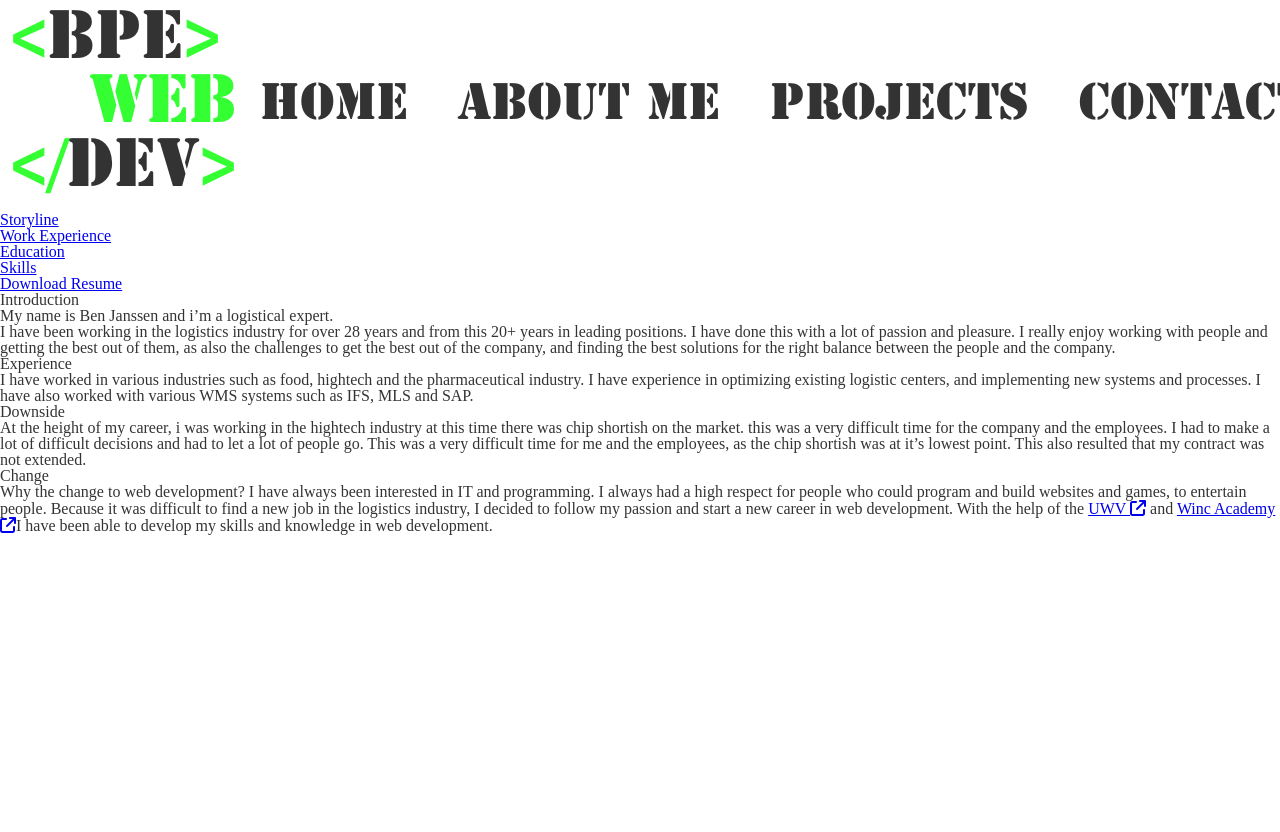
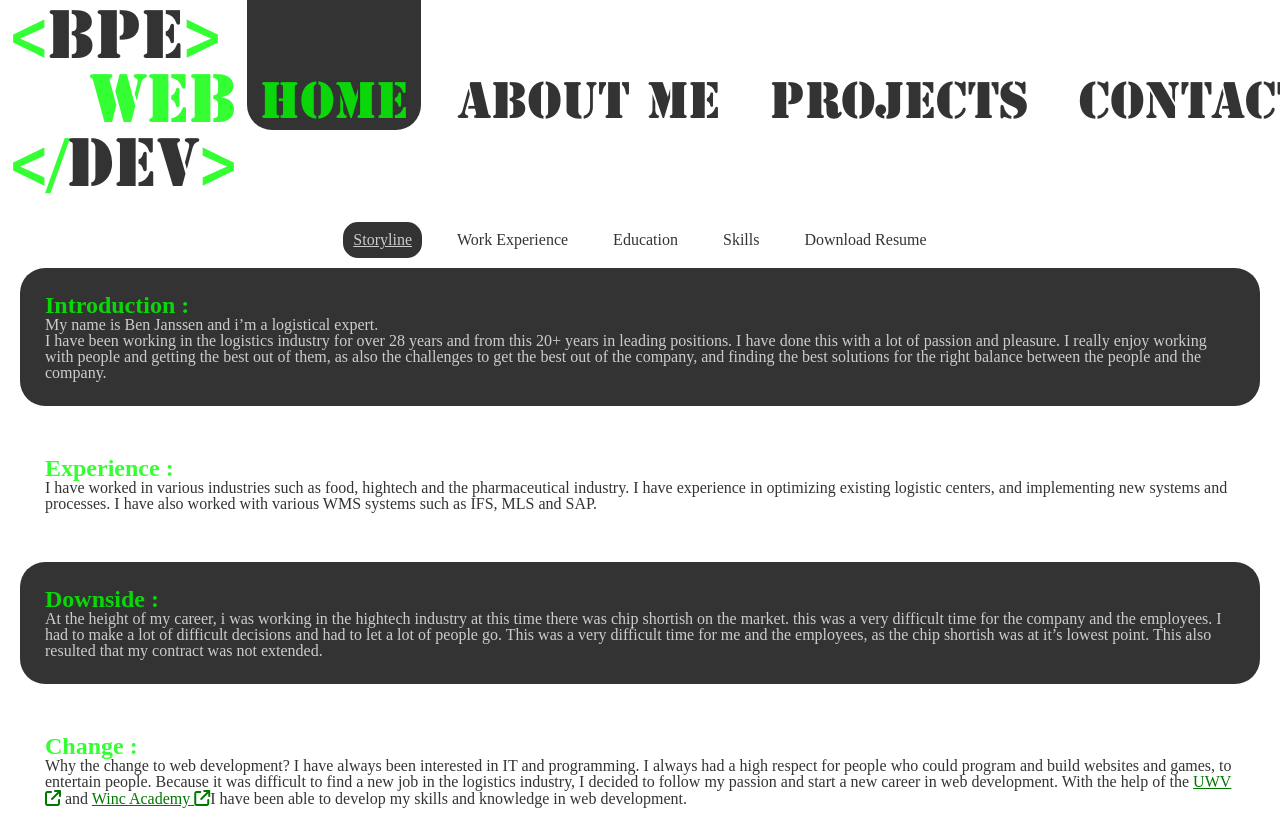
Before and after one commit to BJanssen78/Portfolio-Bepeel-Dev, a React (Vite) app: page /about/ in a window 1280 px wide. Shown: the top 832 px of the page. Before the commit the page ends 800 px from the top, so only its background shows below. Built offline with nearby package versions, Linux system fonts and the light colour scheme.

Commit message:
updating styling

```diff
--- a/src/scss/_variables.scss
+++ b/src/scss/_variables.scss
@@ -12,6 +12,7 @@ $font-special: "stencilSTD";
 $color-white: rgba(255, 255, 255, 0.753);
 $color-black: rgba(0, 0, 0, 0.8);
 $color-green: rgba(0, 255, 0, 0.8);
+$color-green-hard: rgb(0, 120, 0, 1);
 
 //header options, screen width = 100vw
 $site-logo-width: 34vw;
@@ -24,6 +25,7 @@ $site-nav-width: calc(100% - #{$site-logo-width});
     --bg-clr-reverse: #{$color-black};
     --font-clr-reverse: #{$color-white};
     --element-clr: #{$color-green};
+    --external-link-clr: #{$color-green-hard};
   }
 }
 
@@ -34,5 +36,6 @@ $site-nav-width: calc(100% - #{$site-logo-width});
     --bg-clr-reverse: #{$color-white};
     --font-clr-reverse: #{$color-black};
     --element-clr: #{$color-green};
+    --external-link-clr: #{$color-green};
   }
 }
--- a/src/scss/site.css
+++ b/src/scss/site.css
@@ -9,6 +9,7 @@
     --bg-clr-reverse: rgba(0, 0, 0, 0.8);
     --font-clr-reverse: rgba(255, 255, 255, 0.753);
     --element-clr: rgba(0, 255, 0, 0.8);
+    --external-link-clr: rgb(0, 120, 0);
   }
 }
 @media (prefers-color-scheme: dark) {
@@ -18,6 +19,7 @@
     --bg-clr-reverse: rgba(255, 255, 255, 0.753);
     --font-clr-reverse: rgba(0, 0, 0, 0.8);
     --element-clr: rgba(0, 255, 0, 0.8);
+    --external-link-clr: rgba(0, 255, 0, 0.8);
   }
 }
 @media (prefers-reduced-motion: reduce) {
@@ -121,9 +123,15 @@ body {
   padding: 0;
   margin: 0;
   gap: 25px;
+  border-radius: 25px;
+}
+.site-navigation .navigation-list .navigation-item {
+  border-radius: 25px;
+  position: relative;
 }
 .site-navigation .navigation-list .navigation-link {
-  padding: 2.5px 12.5px;
+  padding: 0 12.5px;
+  text-decoration: none;
   border-radius: 25px;
   color: var(--font-clr);
   text-align: center;
@@ -132,6 +140,7 @@ body {
   white-space: nowrap;
   overflow: hidden;
   z-index: 1;
+  transition: color 550ms ease-in-out;
 }
 .site-navigation .navigation-list .navigation-link:after {
   content: "";
@@ -141,15 +150,16 @@ body {
   height: 0;
   left: 0;
   bottom: 0;
+  border-radius: 25px;
   background-color: var(--bg-clr-reverse);
-  transition: height 550ms ease-in-out, color 550ms ease-in-out;
+  transition: height 550ms ease-in-out, background-color 550ms ease-in-out;
 }
 .site-navigation .navigation-list .navigation-link:hover {
   color: var(--element-clr);
 }
 .site-navigation .navigation-list .navigation-link:hover:after {
   height: 10em;
-  border-radius: 15px;
+  border-radius: 25px;
 }
 @media screen and (min-width: 768px) {
   .site-navigation .navigation-list {
@@ -161,6 +171,90 @@ body {
     box-sizing: border-box;
   }
 }
-.site-navigation .navigation-link {
+.site-navigation .navigation-item.active > .navigation-link {
+  color: var(--element-clr);
+}
+.site-navigation .navigation-item.active > .navigation-link:after {
+  height: 10em;
+  border-radius: 25px;
+}
+
+.about-navigation {
+  display: flex;
+  flex-direction: row;
+  gap: 25px;
+  flex-wrap: wrap;
+  justify-content: center;
+  justify-items: center;
+  list-style-type: none;
+  padding: 10px 0;
+  margin: 0;
+}
+.about-navigation .about-nav-list {
+  display: flex;
+  justify-items: center;
+  gap: 25px;
+}
+.about-navigation .about-nav-item {
+  display: inline-block;
+  padding: 10px;
+  justify-items: center;
+  border-radius: 15px;
+  cursor: pointer;
+  background-color: var(--bg-clr);
+  transition: background-color 0.3s ease;
+}
+.about-navigation .about-nav-item:hover {
+  background-color: var(--bg-clr-reverse);
+  color: var(--font-clr-reverse);
+}
+.about-navigation .about-nav-item:hover a {
+  color: var(--font-clr-reverse);
+}
+.about-navigation .about-nav-item:focus {
+  outline: none; /* Remove default focus outline */
+}
+.about-navigation .about-nav-item > a {
+  color: var(--font-clr);
   text-decoration: none;
+}
+.about-navigation .about-nav-item.active {
+  background-color: var(--bg-clr-reverse);
+  color: var(--font-clr-reverse);
+}
+.about-navigation .about-nav-item.active a {
+  color: var(--font-clr-reverse);
+  text-decoration: underline;
+}
+
+.content-container {
+  display: flex;
+  flex-direction: column;
+  justify-content: center;
+  align-items: center;
+  gap: 25px;
+  margin: 0 20px;
+}
+.content-container div {
+  padding: 25px;
+  border-radius: 25px;
+}
+.content-container div a {
+  color: var(--external-link-clr);
+}
+.content-container .subtitle {
+  font-size: 1.5rem;
+  font-weight: 700;
+  color: var(--element-clr);
+}
+.content-container .subtitle::after {
+  content: " :";
+}
+.content-container > div:nth-child(odd) {
+  background-color: var(--bg-clr-reverse);
+  color: var(--font-clr-reverse);
+}
+.content-container > div:nth-child(even) {
+  background-color: var(--bg-clr);
+  color: var(--font-clr);
 }/*# sourceMappingURL=site.css.map */
--- a/src/scss/site.scss
+++ b/src/scss/site.scss
@@ -83,7 +83,7 @@ body {
 }
 
 .site-navigation {
-  //base information for site navigation
+  // Base information for site navigation
 
   font-family: $font-special;
   width: 100%;
@@ -102,10 +102,12 @@ body {
 
     .navigation-item {
       border-radius: 25px;
+      position: relative;
     }
 
     .navigation-link {
-      padding: 2.5px 12.5px;
+      padding: 0 12.5px;
+      text-decoration: none;
       border-radius: 25px;
       color: var(--font-clr);
       text-align: center;
@@ -114,6 +116,7 @@ body {
       white-space: nowrap;
       overflow: hidden;
       z-index: 1;
+      transition: color 550ms ease-in-out;
 
       &:after {
         content: "";
@@ -129,9 +132,6 @@ body {
           height 550ms ease-in-out,
           background-color 550ms ease-in-out;
       }
-      //FIXME find corners and round them,
-      color: var(--element-clr);
-      transition: color 550ms ease-in-out 600ms; // delay added here
 
       &:hover {
         color: var(--element-clr);
@@ -148,18 +148,105 @@ body {
       align-items: center;
       font-size: 3rem;
       .navigation-item {
-        // padding: 20px;
         box-sizing: border-box;
       }
     }
   }
 
-  .navigation-link {
+  .navigation-item.active > .navigation-link {
+    color: var(--element-clr);
+
+    &:after {
+      height: 10em;
+      border-radius: 25px;
+    }
+  }
+}
+
+.about-navigation {
+  display: flex;
+  flex-direction: row;
+  gap: 25px;
+  flex-wrap: wrap;
+  justify-content: center;
+  justify-items: center;
+  list-style-type: none;
+  padding: 10px 0;
+  margin: 0;
+
+  .about-nav-list {
+    display: flex;
+    justify-items: center;
+    gap: 25px;
+  }
+
+  .about-nav-item {
+    display: inline-block;
+    padding: 10px;
+    justify-items: center;
+    border-radius: 15px;
+    cursor: pointer;
+    background-color: var(--bg-clr);
+    transition: background-color 0.3s ease;
+
+    &:hover {
+      background-color: var(--bg-clr-reverse);
+      color: var(--font-clr-reverse);
+    }
+    &:hover a {
+      color: var(--font-clr-reverse);
+    }
+
+    &:focus {
+      outline: none; /* Remove default focus outline */
+    }
+  }
+
+  .about-nav-item > a {
+    color: var(--font-clr);
     text-decoration: none;
   }
-  // @media screen and (max-width: 767px) {
-  //   .navigation-list {
-  //     list-style: none;
-  //   }
-  // }
+
+  .about-nav-item.active {
+    background-color: var(--bg-clr-reverse);
+    color: var(--font-clr-reverse);
+  }
+  .about-nav-item.active a {
+    color: var(--font-clr-reverse);
+    text-decoration: underline;
+  }
 }
+
+.content-container {
+  display: flex;
+  flex-direction: column;
+  justify-content: center;
+  align-items: center;
+  gap: 25px;
+  margin: 0 20px;
+
+  div {
+    padding: 25px;
+    border-radius: 25px;
+    a {
+      color: var(--external-link-clr);
+    }
+  }
+  .subtitle {
+    font-size: 1.5rem;
+    font-weight: 700;
+    color: var(--element-clr);
+    &::after {
+      content: " :";
+    }
+  }
+
+  > div:nth-child(odd) {
+    background-color: var(--bg-clr-reverse);
+    color: var(--font-clr-reverse);
+  }
+  > div:nth-child(even) {
+    background-color: var(--bg-clr);
+    color: var(--font-clr);
+  }
+}
--- a/src/ui-components/Navigation.jsx
+++ b/src/ui-components/Navigation.jsx
@@ -1,27 +1,44 @@
-import React from "react";
+import React, { useState } from "react";
 import { Link } from "react-router-dom";
 
 export const Navigation = () => {
+  const [activeTab, setActiveTab] = useState("home");
+  const handleTabChange = (tab) => {
+    setActiveTab(tab);
+  };
+
   return (
     <React.Fragment>
       <nav className="site-navigation">
         <ul className="navigation-list">
-          <li className="navigation-item">
+          <li
+            className={`navigation-item ${activeTab === "home" ? "active" : ""}`}
+            onClick={() => handleTabChange("home")}
+          >
             <Link className="navigation-link" to="/">
               Home
             </Link>
           </li>
-          <li className="navigation-item">
+          <li
+            className={`navigation-item ${activeTab === "about" ? "active" : ""}`}
+            onClick={() => handleTabChange("about")}
+          >
             <Link className="navigation-link" to="/about/">
               About me
             </Link>
           </li>
-          <li className="navigation-item">
+          <li
+            className={`navigation-item ${activeTab === "projects" ? "active" : ""}`}
+            onClick={() => handleTabChange("projects")}
+          >
             <Link className="navigation-link" to="/projects/">
               projects
             </Link>
           </li>
-          <li className="navigation-item">
+          <li
+            className={`navigation-item ${activeTab === "contact" ? "active" : ""}`}
+            onClick={() => handleTabChange("contact")}
+          >
             <Link className="navigation-link" to="/contact/">
               Contact
             </Link>
```
Also changed, not shown: 1 other file (tests, documents, lock files or other folders).
